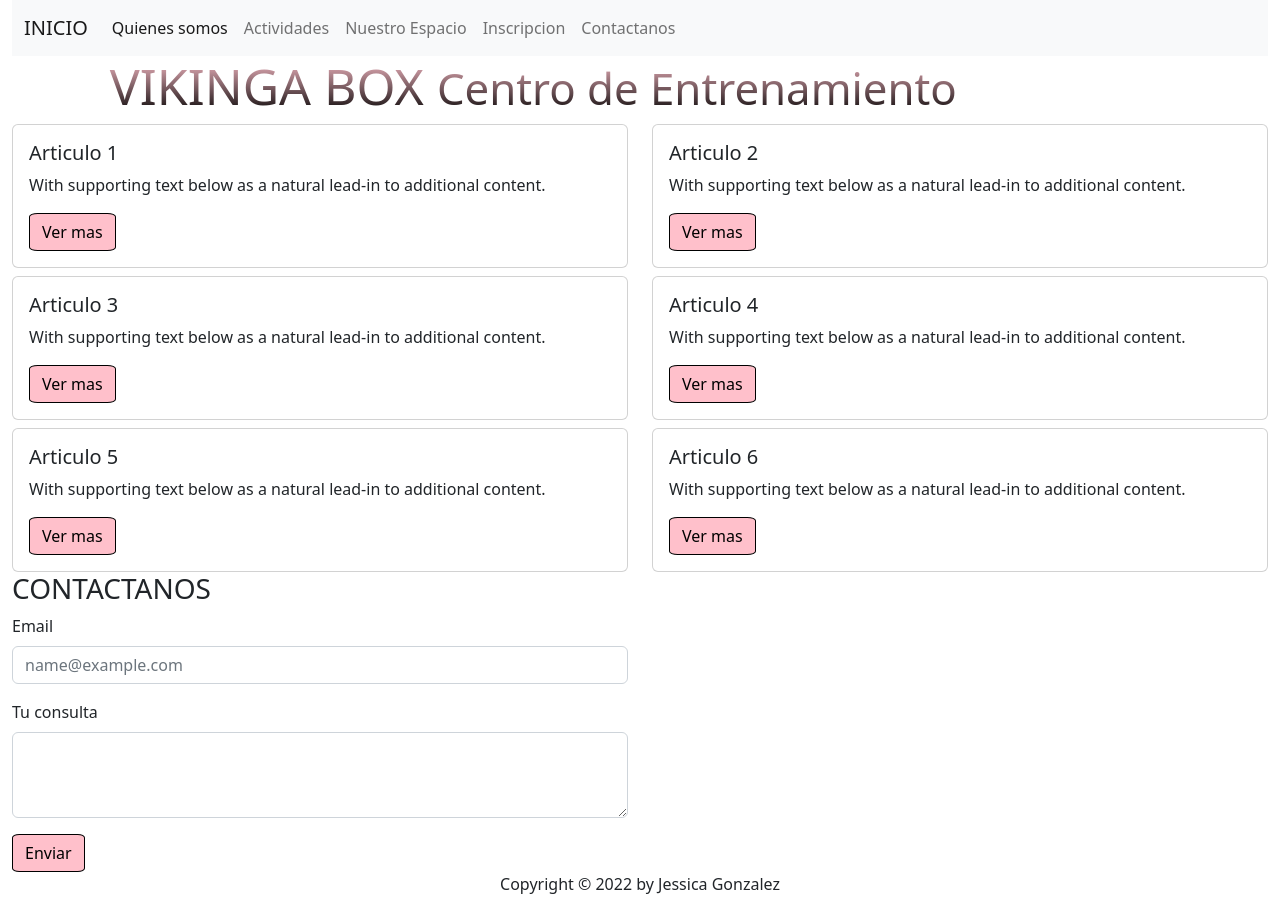
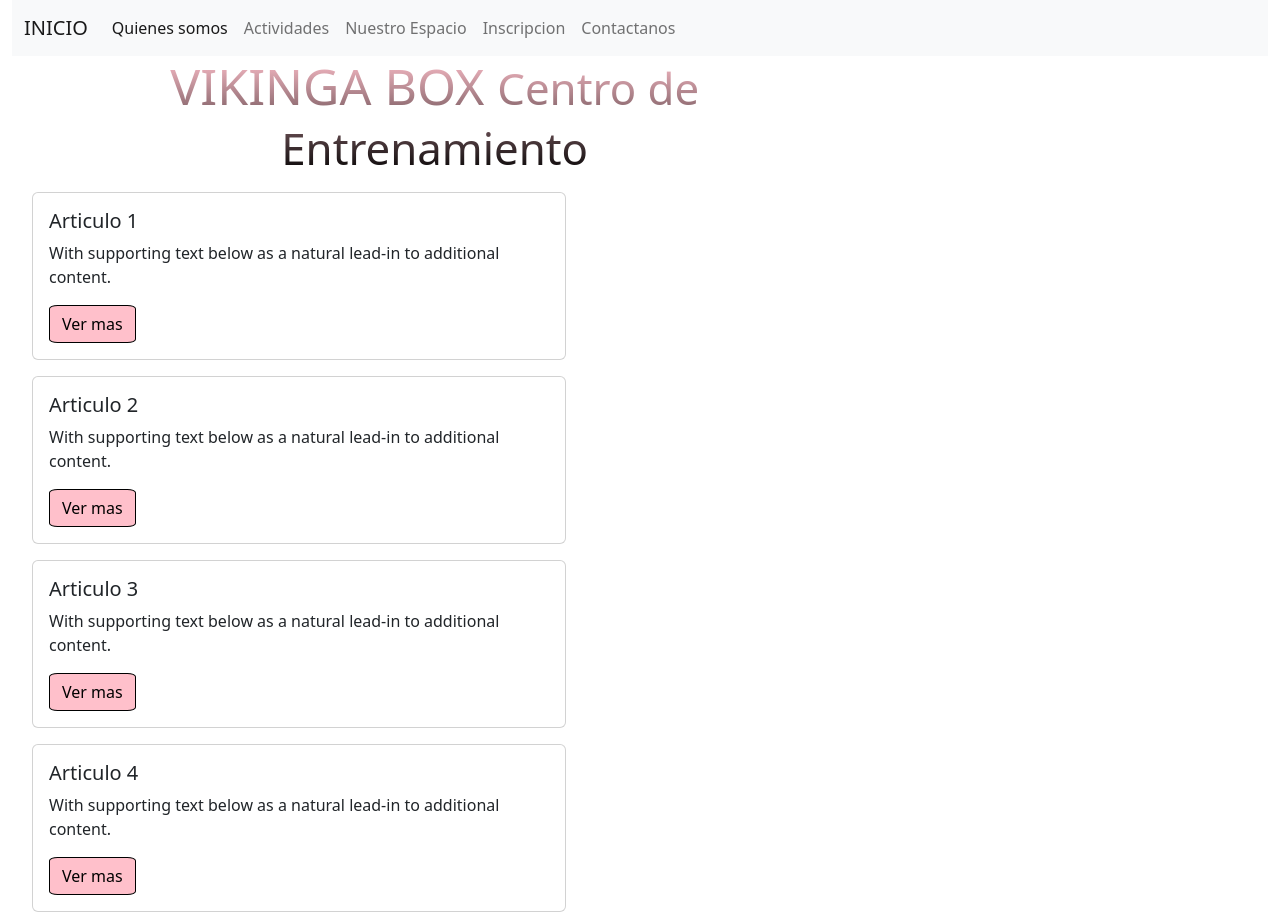
Before and after one commit to jessirg91/proyecto-con-bootstrap, a plain HTML site: page index.html in a window 1280 px wide. Shown: the top 915 px of the page. Drawn offline with nearby package versions, Linux system fonts and the light colour scheme.

Commit message:
modificando espacios

```diff
--- a/index.html
+++ b/index.html
@@ -40,12 +40,12 @@
         </div>
     </nav>
 
-    <header class="row">
-        <h1 class="text-center col-sm-4 col-md-10">VIKINGA BOX <small>Centro de Entrenamiento</small></h1>
+    <header class="container-fluid">
+        <h1 class="text-center none-12 col-sm-4 col-md-8 col-lr-12">VIKINGA BOX <small>Centro de Entrenamiento</small></h1>
     </header>
 
-    <main class="row">
-            <div class="col-sm-6">
+    <main class="container row">
+            <div class="col-lr-4 col-md-6 col-sm-10 none-12 m-2">
               <div class="card">
                 <div class="card-body">
                   <h5 class="card-title">Articulo 1</h5>
@@ -54,7 +54,7 @@
                 </div>
               </div>
             </div>
-            <div class="col-sm-6">
+            <div class="col-lr-4 col-md-6 col-sm-10 none-12 m-2">
                 <div class="card">
                   <div class="card-body">
                     <h5 class="card-title">Articulo 2</h5>
@@ -63,7 +63,7 @@
                   </div>
                 </div>
               </div>
-            <div class="col-sm-6 mt-2">
+            <div class="col-lr-4 col-md-6 col-sm-10 none-12 m-2">
                 <div class="card">
                   <div class="card-body">
                     <h5 class="card-title">Articulo 3</h5>
@@ -72,7 +72,7 @@
                   </div>
                 </div>
             </div>
-            <div class="col-sm-6 mt-2">
+            <div class="col-lr-4 col-md-6 col-sm-10 none-12 m-2">
               <div class="card">
                 <div class="card-body">
                   <h5 class="card-title">Articulo 4</h5>
@@ -81,7 +81,7 @@
                 </div>
               </div>
             </div>
-            <div class="col-sm-6 mt-2">
+            <div class="col-lr-4 col-md-6 col-sm-10 none-12 m-2">
               <div class="card">
                 <div class="card-body">
                   <h5 class="card-title">Articulo 5</h5>
@@ -90,7 +90,7 @@
                 </div>
               </div>
             </div>
-            <div class="col-sm-6 mt-2">
+            <div class="col-lr-4 col-md-6 col-sm-10 none-12 m-2">
               <div class="card">
                 <div class="card-body">
                   <h5 class="card-title">Articulo 6</h5>
@@ -101,7 +101,8 @@
             </div>
     </main>
 
-    <section class="row">
+    <section class="container m-0 p-0">
+      <div class="row"></div>
         <div class="col-md-6 col-sm-3" id="contactanos">
             <form action="" method="get">
                 <h3>CONTACTANOS</h3>
@@ -131,5 +132,6 @@
     <script>
         AOS.init();
       </script>
+      <script src="https://cdn.jsdelivr.net/npm/bootstrap@5.2.0-beta1/dist/js/bootstrap.bundle.min.js" integrity="sha384-pprn3073KE6tl6bjs2QrFaJGz5/SUsLqktiwsUTF55Jfv3qYSDhgCecCxMW52nD2" crossorigin="anonymous"></script>
 </body>
 </html>
```
Also changed, not shown: paginas/actividades.html (+1 -0 lines), paginas/espacio.html (+3 -2 lines), paginas/incripcion.html (+1 -0 lines), paginas/quienesSomos.html (+1 -0 lines).
